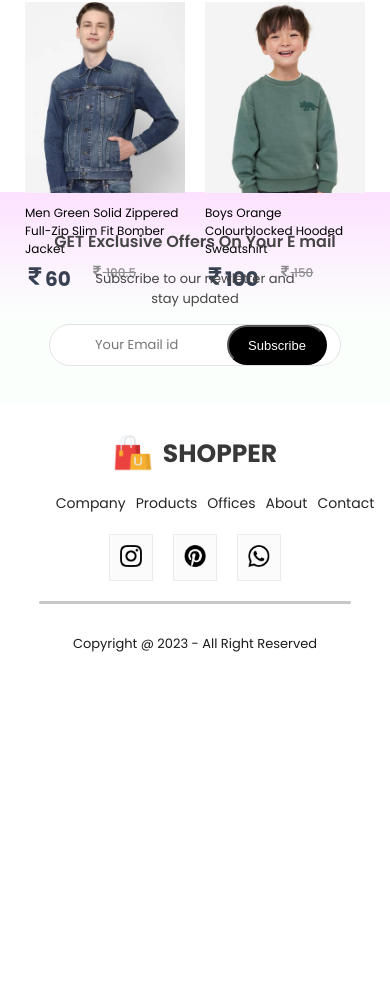
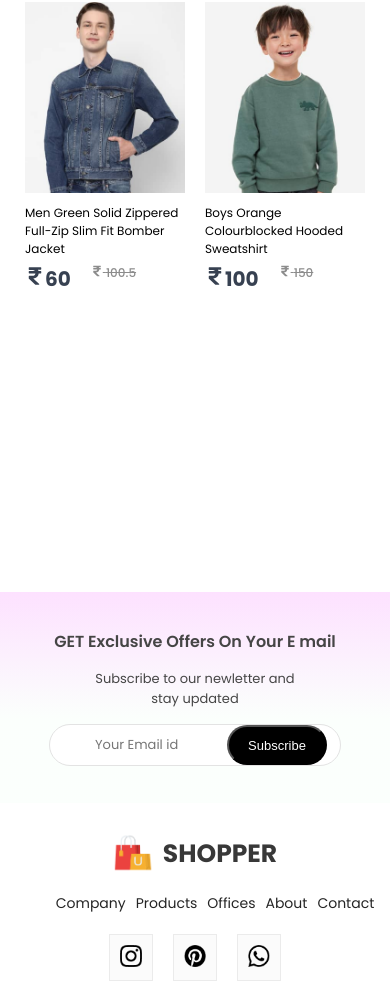
Before and after one commit to smitchoksi/Shopper, a React (Vite) app: page / in a window 390 px wide. Shown: the part 3023-4022 px from the top of the page. Before the commit the page ends 3707 px from the top, so only its background shows below. Built offline with nearby package versions, Linux system fonts and the light colour scheme.

Commit message:
five commit

```diff
--- a/src/Components/NewsLetter/NewsLetter.css
+++ b/src/Components/NewsLetter/NewsLetter.css
@@ -139,7 +139,7 @@
 @media (max-width:500px)
 {
     .newsletter{
-        margin-top: 600px;
+        margin-top: 1000px;
         width: 100%;
         height: 25vh;
         padding: 0;
```
